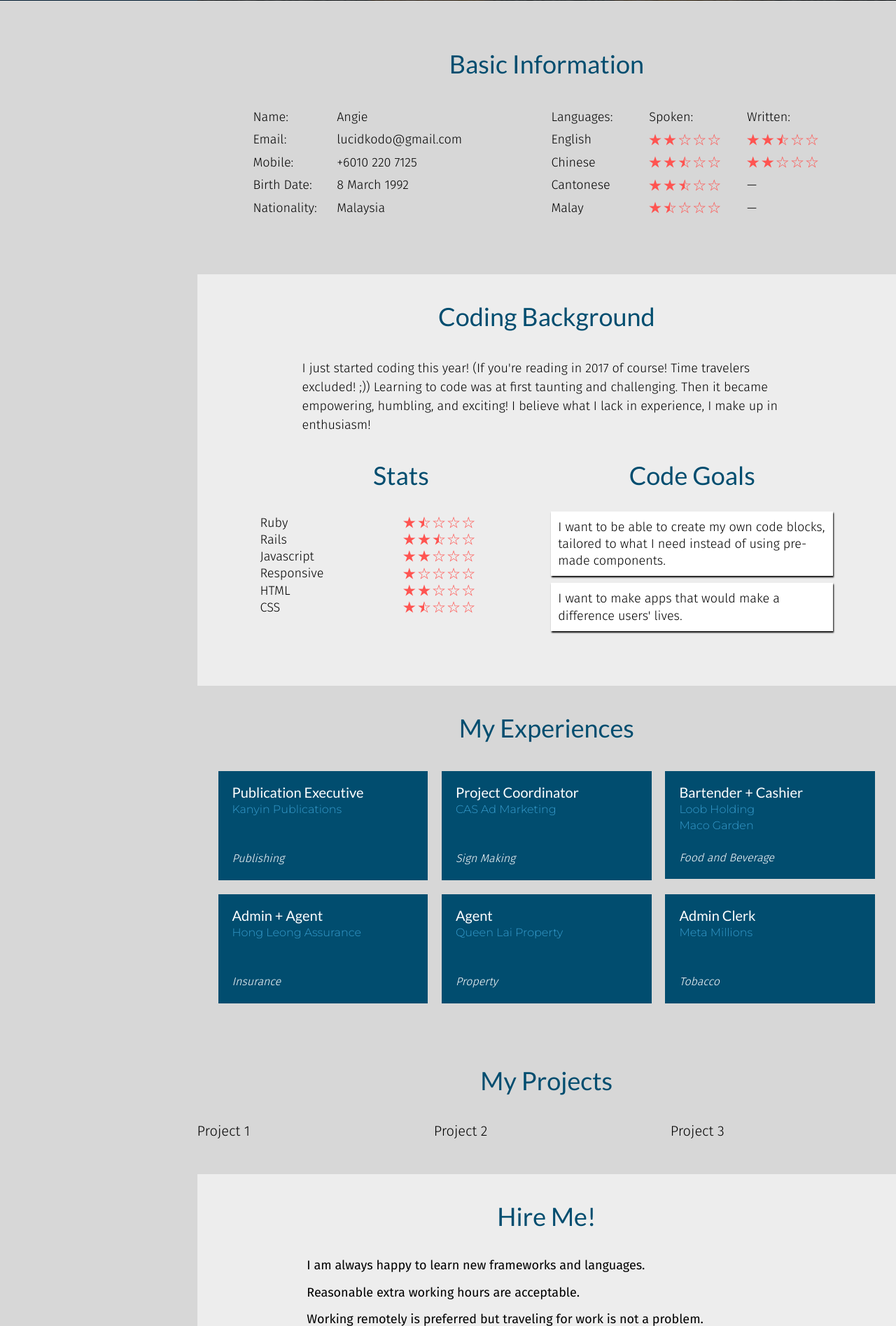
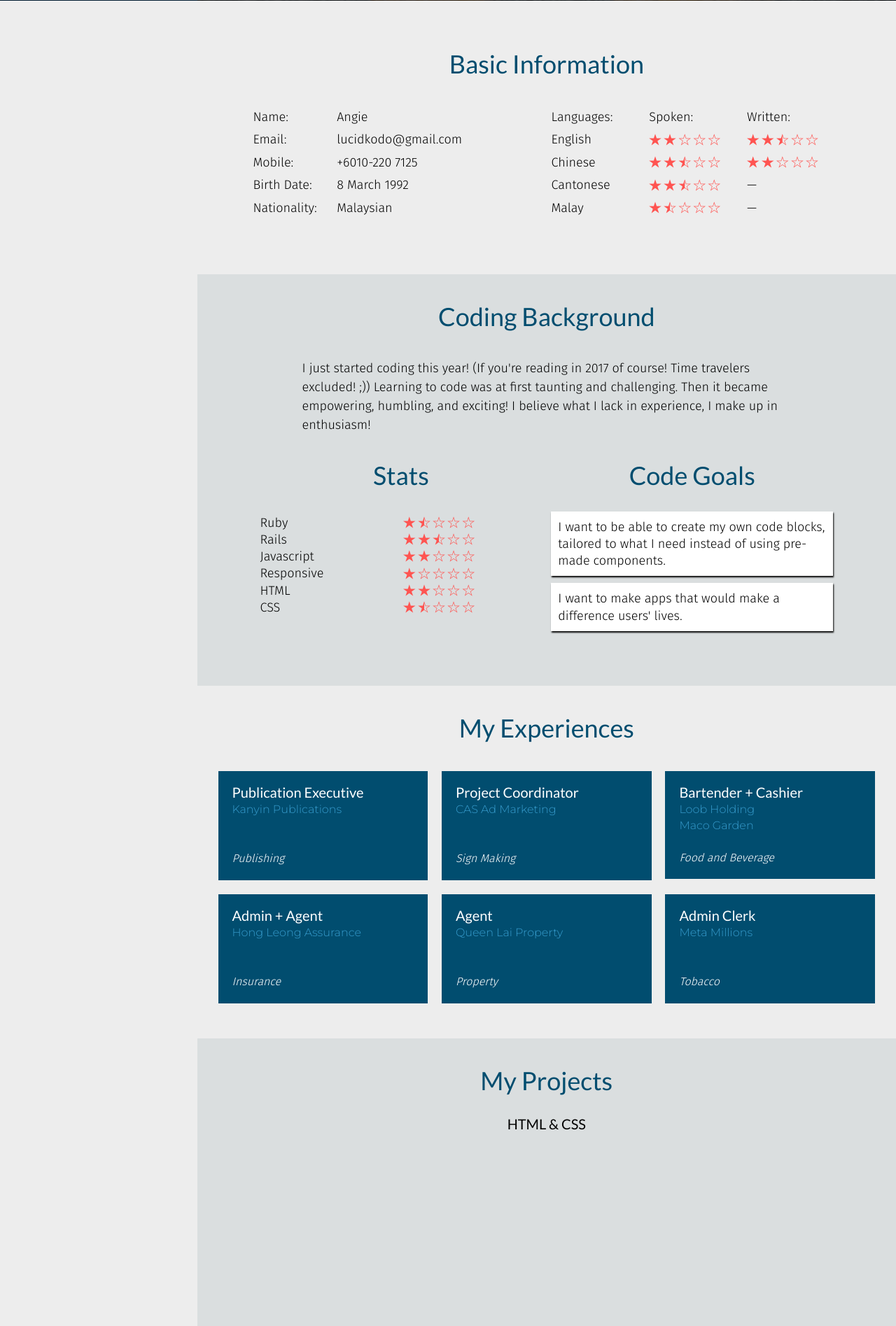
Before and after one commit to lucidkodo/FE-Resume, a PHP site: page / in a window 1280 px wide. Shown: the part 799-2694 px from the top of the page at 70% size. Run offline with PHP 8.4, Linux system fonts and the light colour scheme; style sheets or scripts are compiled from the project's sources; some libraries are stand-ins or nearby versions.

Commit message:
project wing

```diff
--- a/index.html
+++ b/index.html
@@ -83,7 +83,7 @@
 									<p>Mobile:</p>
 								</div>
 								<div class="col span-5-of-7 cont-label">
-									<p>+6010 220 7125</p>
+									<p>+6010-220 7125</p>
 								</div>
 							</div>
 
@@ -101,7 +101,7 @@
 									<p>Nationality:</p>
 								</div>
 								<div class="col span-5-of-7 cont-label">
-									<p>Malaysia</p>
+									<p>Malaysian</p>
 								</div>
 							</div>
 						</div> <!-- info-col -->
@@ -413,13 +413,18 @@
 			<section class="section-projects" id="projects">
 				<h2>My Projects</h2>
 				<div class="row">
-					<div class="col span-1-of-3">Project 1</div>
-					<div class="col span-1-of-3">Project 2</div>
-					<div class="col span-1-of-3">Project 3</div>
+					<h3>HTML & CSS</h3>
+				</div>
+				<div class="row">
+					<div class="my-projects project-1">
+						<!-- <img src="resources/img/ss-omnifood.jpg"> -->
+						<a class="btn" href="#">Visit Site</a>
+						<a class="btn" href="#">View Code</a>
+					</div>
 				</div>
 			</section>
 
-			<section class="section-two-cents" id="final-notes">
+			<section class="section-hire" id="final-notes">
 				<h2>Hire Me!</h2>
 				<div class="row">
 
--- a/resources/css/style.css
+++ b/resources/css/style.css
@@ -14,7 +14,7 @@ body {
 	font-size: 20px;
 	text-rendering: optimizeLegibility;
 	overflow-x: hidden;
-	background-color: #d7d7d7;
+	background-color: #ededed;
 }
 
 .clearfix {zoom: 1}
@@ -252,7 +252,7 @@ header {
 /*   SECTION-CODE   */
 /* ----------------------------------------------- */
 .section-code {
-	background-color: #ededed;
+	background-color: #dadedf;
 }
 
 .about-my-coding {
@@ -326,9 +326,50 @@ header {
 
 
 /* ----------------------------------------------- */
-/*   SECTION-TWO-CENTS   */
+/*   SECTION-PROJECTS   */
 /* ----------------------------------------------- */
-.section-two-cents {
+.section-projects { background-color: #dadedf }
+
+.section-projects h3 { text-align: center }
+
+.my-projects {
+	margin: 10px 20px;
+	width: 30%;
+}
+
+.my-projects:hover {
+	opacity: 0.7;
+	transition: opacity 0.1s;
+}
+
+.btn {
+	border: 1px solid #fff;
+	padding: 3px 10px;
+	margin-right: 20px;
+	margin-top: 100px;
+	display: none;
+}
+
+.btn:hover {
+	/*display: inline-block;*/
+	transition: 2s;
+}
+
+.project-1 {
+	/*background-image: url(../img/ss-omnifood.jpg);*/
+	background-size: cover;
+	width: 400px;
+	height: 250px;
+	border-radius: 5px;
+}
+
+
+
+
+/* ----------------------------------------------- */
+/*   SECTION-HIRE   */
+/* ----------------------------------------------- */
+.section-hire {
 	background-color: #ededed;
 }
 
@@ -361,6 +402,8 @@ header {
 /* ----------------------------------------------- */
 /*   FUN FACTS   */
 /* ----------------------------------------------- */
+.section-fun-facts { background-color: #dadedf }
+
 .section-fun-facts h3 {
 	text-align: center;
 	color: #014d6f;
@@ -443,3 +486,12 @@ footer a:visited {
 
 .credits-to p { color: #888 }
 .copyright { padding-top: 25px  }
+
+
+
+/*
+
+darker  #dadedf
+lighter #ededed
+
+*/
--- a/resources/js/script.js
+++ b/resources/js/script.js
@@ -244,4 +244,14 @@ $(document).ready(function() {
     });
   };
 
+  ////////////////////////////////////////////
+  ///// PROJECT BUTTON
+  ////////////////////////////////////////////
+  $('.my-projects').hover(function() {
+    $('.btn').css("display", "inline-block")
+  }, function() {
+    $('.btn').css("display", "none")
+  });
+
+
 });
```
Also changed, not shown: resources/img/ss-budgety.jpg (added), resources/img/ss-omnifood.jpg (added), resources/img/ss-pig-game.jpg (added).
